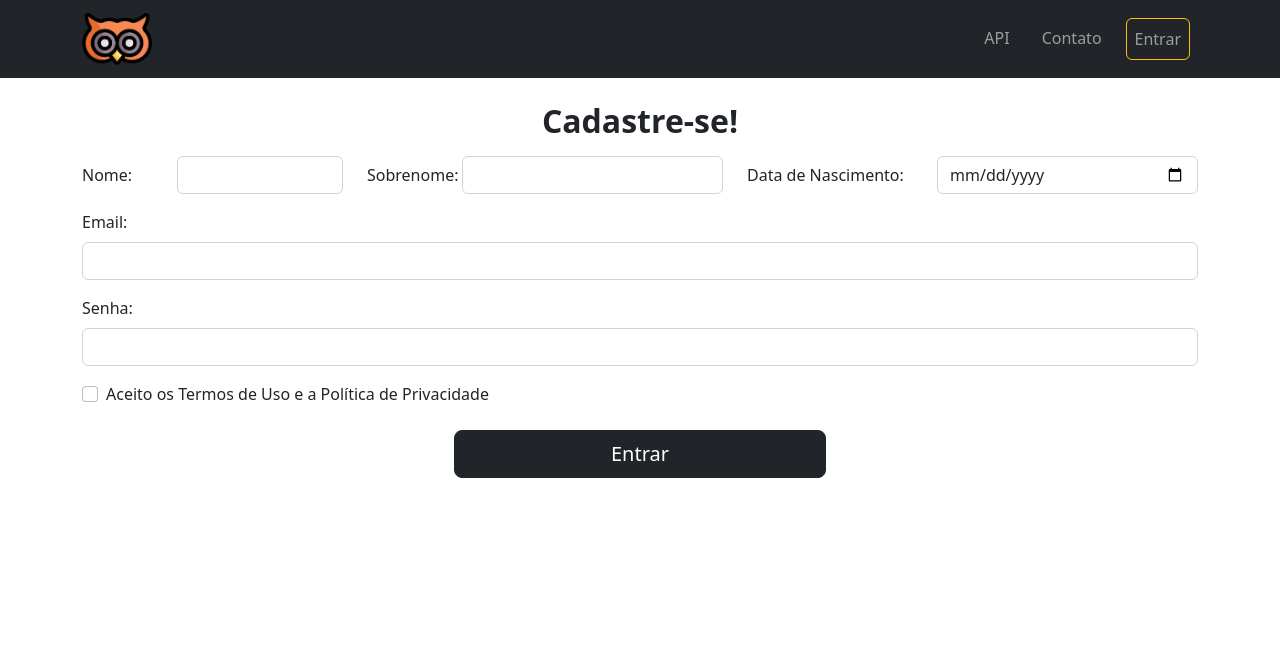
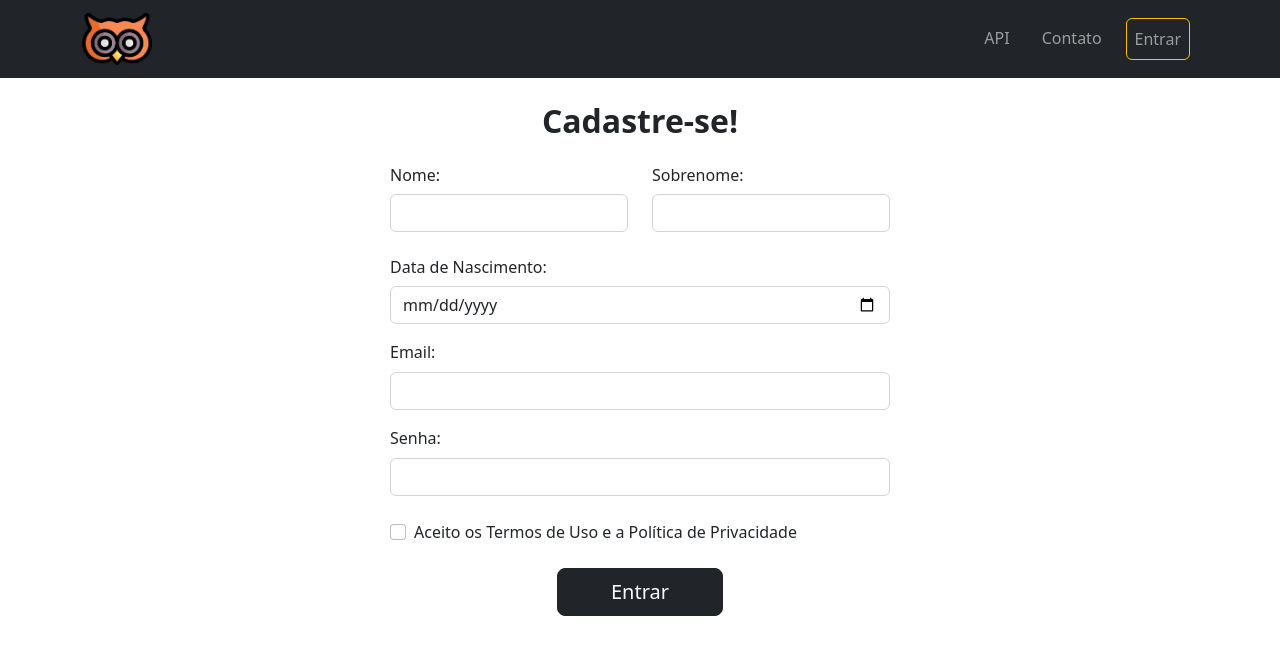
Before and after one commit to ewertones/corujo-frontend, a React (Create React App) app: page /cadastrar in a window 1280 px wide. Shown: the top 654 px of the page. Built offline with nearby package versions, Linux system fonts and the light colour scheme.

Commit message:
Completed signin/signup authentication processes

```diff
--- a/package.json
+++ b/package.json
@@ -15,7 +15,7 @@
         "slick-carousel": "^1.8.1"
     },
     "scripts": {
-        "start": "react-scripts start",
+        "start": "PORT=8080 react-scripts start",
         "build": "react-scripts build",
         "test": "react-scripts test",
         "eject": "react-scripts eject"
--- a/src/App.jsx
+++ b/src/App.jsx
@@ -16,7 +16,7 @@ import PrivateRoute from "./components/private_route";
 export default function App() {
     const rememberMe = localStorage.getItem("remember_me");
     if (rememberMe === null) {
-        localStorage.removeItem("logged_user");
+        localStorage.removeItem("bearer_token");
     }
     return (
         <BrowserRouter>
--- a/src/components/auth.jsx
+++ b/src/components/auth.jsx
@@ -1,4 +1,4 @@
-export default function auth(event) {
+export default async function auth(event) {
     const email = event.target[0].value;
     const password = event.target[1].value;
     const rememberMe = event.target[2].checked;
@@ -7,5 +7,35 @@ export default function auth(event) {
         localStorage.setItem("remember_me", true);
     }
 
-    localStorage.setItem("logged_user", "isso_e_um_jwt_token");
+    var myHeaders = new Headers();
+    myHeaders.append("Content-Type", "application/x-www-form-urlencoded");
+
+    var urlencoded = new URLSearchParams();
+    urlencoded.append("username", email);
+    urlencoded.append("password", password);
+
+    var requestOptions = {
+        method: "POST",
+        headers: myHeaders,
+        body: urlencoded,
+        redirect: "follow",
+    };
+
+    let error;
+
+    await fetch("https://api.corujo.com.br/login", requestOptions)
+        .then((res) => {
+            return res
+                .json()
+                .then((data) => ({ status: res.status, message: data }));
+        })
+        .then((obj) => {
+            if (obj.status === 401) {
+                error = obj.message.detail;
+            } else if (obj.status === 200) {
+                localStorage.setItem("bearerToken", obj.message.access_token);
+            }
+        });
+
+    return error;
 }
--- a/src/components/form_login.jsx
+++ b/src/components/form_login.jsx
@@ -1,17 +1,31 @@
 import { Link, useNavigate } from "react-router-dom";
+import { useState } from "react";
 import auth from "./auth.jsx";
 
 export default function LoginForm() {
+    const [submittedMessage, setSubmittedMessage] = useState("");
+
     const navigate = useNavigate();
 
-    const handleSubmit = (event) => {
-        event.preventDefault();
-        auth(event);
+    const handleSubmit = async (e) => {
+        e.preventDefault();
+        const error = await auth(e);
+        if (typeof error !== "undefined") {
+            setSubmittedMessage(
+                <div className="alert alert-danger mt-3" role="alert">
+                    {error}
+                </div>
+            );
+            e.target.reset();
+        } else {
             navigate("/");
+        }
     };
 
     return (
-        <form onSubmit={handleSubmit} className="forms">
+        <div className="forms">
+            {submittedMessage}
+            <form onSubmit={handleSubmit}>
                 <div className="mb-3">
                     <label htmlFor="login_email" className="form-label">
                         Email:
@@ -40,7 +54,10 @@ export default function LoginForm() {
                         className="form-check-input"
                         id="login_remember"
                     />
-                <label className="form-check-label" htmlFor="login_remember">
+                    <label
+                        className="form-check-label"
+                        htmlFor="login_remember"
+                    >
                         Lembrar-me
                     </label>
                 </div>
@@ -75,5 +92,6 @@ export default function LoginForm() {
                     Entrar
                 </button>
             </form>
+        </div>
     );
 }
--- a/src/components/form_recover.jsx
+++ b/src/components/form_recover.jsx
@@ -1,11 +1,41 @@
+import { useState } from "react";
+
 export default function RecoverForm() {
+    const [submittedMessage, setSubmittedMessage] = useState("");
+
+    const handleSubmit = (e) => {
+        e.preventDefault();
+
+        setSubmittedMessage(
+            <div className="alert alert-warning mt-3" role="alert">
+                Caso haja alguma conta associada ao email informado, será
+                enviado um link para a redefinição da senha! <br />
+            </div>
+        );
+        e.target.reset();
+    };
+
     return (
-        <form className="w-auto">
-            <div className="mb-3">
-                <label htmlFor="recover_email" className="form-label">Email:</label>
-                <input type="email" className="form-control" id="recover_email" />
-            </div>
-            <button type="submit" className="btn btn-dark btn-lg d-grid mx-auto col-4 mt-5">Enviar</button>
-        </form>
-    )
+        <div className="forms">
+            {submittedMessage}
+            <form className="w-auto" onSubmit={handleSubmit}>
+                <div className="mb-3">
+                    <label htmlFor="recover_email" className="form-label">
+                        Email:
+                    </label>
+                    <input
+                        type="email"
+                        className="form-control"
+                        id="recover_email"
+                    />
+                </div>
+                <button
+                    type="submit"
+                    className="btn btn-dark btn-lg d-grid mx-auto col-4 mt-5"
+                >
+                    Enviar
+                </button>
+            </form>
+        </div>
+    );
 }
--- a/src/components/form_signup.jsx
+++ b/src/components/form_signup.jsx
@@ -1,39 +1,131 @@
+import { useState } from "react";
+import signup from "./signup.jsx";
+
 export default function LoginForm() {
+    const [submittedMessage, setSubmittedMessage] = useState("");
+
+    const handleSubmit = async (e) => {
+        e.preventDefault();
+        const error = await signup(e);
+        if (typeof error !== "undefined") {
+            setSubmittedMessage(
+                <div className="alert alert-danger mt-3" role="alert">
+                    {error}
+                </div>
+            );
+        } else {
+            setSubmittedMessage(
+                <div className="alert alert-warning mt-3" role="alert">
+                    Cadastro efetuado com sucesso!
+                    <br />
+                    Um email foi enviado para que possa ativar a conta.
+                    <br />
+                </div>
+            );
+            e.target.reset();
+        }
+    };
+
     return (
-        <form>
-            < div className="row mt-1 mb-3 align-items-center">
-                < div className="col-sm-1">
-                    <label htmlFor="signup_fname" className="col-form-label">Nome:</label>
+        <div className="forms">
+            {submittedMessage}
+            <form onSubmit={handleSubmit}>
+                <div className="row mt-1 mb-3 align-items-center">
+                    <div className="col-sm">
+                        <label
+                            htmlFor="signup_fname"
+                            className="col-form-label"
+                        >
+                            Nome:
+                        </label>
+                        <input
+                            type="text"
+                            id="signup_fname"
+                            className="form-control"
+                            required
+                        />
+                    </div>
+                    <div className="col">
+                        <label
+                            htmlFor="signup_lname"
+                            className="col-form-label"
+                        >
+                            Sobrenome:
+                        </label>
+                        <input
+                            type="text"
+                            id="signup_lname"
+                            className="form-control"
+                            required
+                        />
+                    </div>
                 </div>
-                < div className="col-sm-2">
-                    <input type="text" id="signup_fname" className="form-control" />
+                <div className="row mb-3">
+                    <div className="col">
+                        <label
+                            htmlFor="signup_birthday"
+                            className="col-form-label"
+                        >
+                            Data de Nascimento:
+                        </label>
+                        <input
+                            type="date"
+                            id="signup_birthday"
+                            min="1900-01-01"
+                            className="form-control"
+                            required
+                        />
+                    </div>
                 </div>
-                < div className="col-sm-1">
-                    <label htmlFor="signup_lname" className="col-form-label">Sobrenome:</label>
+                <div className="row mb-3">
+                    <div className="col">
+                        <label htmlFor="signup_email" className="form-label">
+                            Email:
+                        </label>
+                        <input
+                            type="email"
+                            className="form-control"
+                            id="signup_email"
+                            required
+                        />
+                    </div>
                 </div>
-                < div className="col-sm-3">
-                    <input type="text" id="signup_lname" className="form-control" />
+                <div className="row mb-3">
+                    <div className="col">
+                        <label htmlFor="signup_password" className="form-label">
+                            Senha:
+                        </label>
+                        <input
+                            type="password"
+                            className="form-control"
+                            id="signup_password"
+                            required
+                        />
+                    </div>
                 </div>
-                < div className="col-sm-2">
-                    <label htmlFor="signup_birthday" className="col-form-label">Data de Nascimento:</label>
+                <div className="row form-check mt-4">
+                    <div className="col">
+                        <input
+                            type="checkbox"
+                            className="form-check-input"
+                            id="signup_accept"
+                            required
+                        />
+                        <label
+                            className="form-check-label"
+                            htmlFor="signup_accept"
+                        >
+                            Aceito os Termos de Uso e a Política de Privacidade
+                        </label>
+                    </div>
                 </div>
-                < div className="col-sm-3">
-                    <input type="date" id="signup_birthday" min="1900-01-01" max="2003-01-01" className="form-control" />
-                </div>
-            </div>
-            <div className="mb-3">
-                <label htmlFor="signup_email" className="form-label">Email:</label>
-                <input type="email" className="form-control" id="signup_email" />
-            </div>
-            <div className="mb-3">
-                <label htmlFor="signup_password" className="form-label">Senha:</label>
-                <input type="password" className="form-control" id="signup_password" />
-            </div>
-            <div className="form-check">
-                <input type="checkbox" className="form-check-input" id="signup_accept" />
-                <label className="form-check-label" htmlFor="signup_accept">Aceito os Termos de Uso e a Política de Privacidade</label>
-            </div>
-            <button type="submit" className="dark-submit btn btn-dark btn-lg d-grid mx-auto col-4 mt-4">Entrar</button>
-        </form >
-    )
+                <button
+                    type="submit"
+                    className="dark-submit btn btn-dark btn-lg d-grid mx-auto col-4 mt-4"
+                >
+                    Entrar
+                </button>
+            </form>
+        </div>
+    );
 }
--- a/src/components/navbar.jsx
+++ b/src/components/navbar.jsx
@@ -40,7 +40,7 @@ export default function Navbar() {
         );
     }
 
-    const isLoggedIn = localStorage.getItem("logged_user") !== null;
+    const isLoggedIn = Boolean(localStorage.getItem("bearerToken"));
 
     return (
         <nav className="navbar navbar-expand-lg navbar-dark bg-dark">
--- /dev/null
+++ b/src/components/signup.jsx
@@ -0,0 +1,41 @@
+export default async function signup(event) {
+    const fname = event.target[0].value;
+    const lname = event.target[1].value;
+    const birthday = event.target[2].value;
+    const email = event.target[3].value;
+    const password = event.target[4].value;
+
+    var myHeaders = new Headers();
+    myHeaders.append("Content-Type", "application/json");
+
+    var raw = JSON.stringify({
+        email: email,
+        first_name: fname,
+        last_name: lname,
+        birthday: birthday,
+        password: password,
+    });
+
+    var requestOptions = {
+        method: "POST",
+        headers: myHeaders,
+        body: raw,
+        redirect: "follow",
+    };
+
+    let error;
+
+    await fetch("https://api.corujo.com.br/user", requestOptions)
+        .then((res) => {
+            return res
+                .json()
+                .then((data) => ({ status: res.status, message: data }));
+        })
+        .then((obj) => {
+            if (obj.status === 409) {
+                error = obj.message.detail;
+            }
+        });
+
+    return error;
+}
--- a/src/routes/home.jsx
+++ b/src/routes/home.jsx
@@ -1,4 +1,3 @@
-// import DBOff from '../components/db_alerts';
 import Assets from "../components/assets";
 import Banner1 from "../components/banners";
 import Results from "../components/results";
@@ -8,7 +7,6 @@ export default function Home() {
     return (
         <div>
             <header className="container text-center">
-                {/* <DBOff /> */}
                 <Assets />
                 <Banner1 />
                 <Results />
```
Also changed, not shown: src/components/db_alerts.jsx (deleted, +0 -10 lines), src/components/private_route.jsx (+5 -2 lines). Lines whose indentation alone changed are shown as unchanged.
